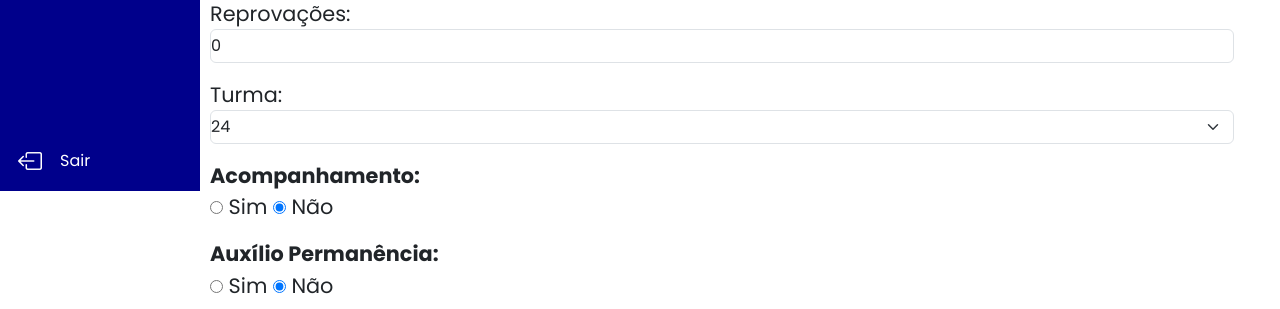
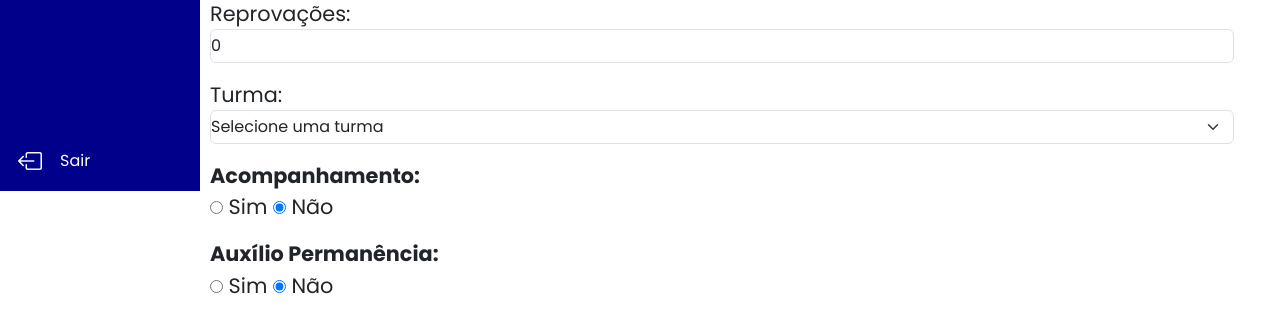
Before and after one commit to jeansf26/PPI-2024, a PHP site: page /SGN/edit_aluno.php?CPF=04861168082 in a window 1280 px wide. Shown: the part 609-918 px from the top of the page. Run offline with PHP 8.4, Linux system fonts and the light colour scheme; a user stored in the database is signed in; data comes from the database, SQL or seed files in the repository; data that the repository does not hold is empty.

Commit message:
Pequena correção de erro

```diff
--- a/SGN/config.php
+++ b/SGN/config.php
@@ -1,5 +1,5 @@
 <?php
-$servername = "127.0.0.1:3307";
+$servername = "127.0.0.1:3306";
 $database = "ppi";
 $username = "root";
 $password = "";
--- a/SGN/edit_aluno.php
+++ b/SGN/edit_aluno.php
@@ -37,7 +37,7 @@ if (isset($_GET['CPF'])) {
         //Um monte de consultas ao banco de dados para pegar o nome da turma que o aluno está
 
 
-        if ($ID_t != 0) {
+        if ($ID_t != $turma) {
             $sql_t = "SELECT Nome FROM turma WHERE ID=?";
             $stmt_t = $conn->prepare($sql_t);
             $stmt_t->bind_param("s", $ID_t);
@@ -243,7 +243,7 @@ if (isset($_GET['CPF'])) {
                         <div class="mb-3">
                             <label class="form-label" for="turma">Turma:</label>
                             <select class="form-select py-1" id="turma" name="turma" required>
-                                <option value="" disabled>Selecione uma turma</option>';
+                                <option value="" >Selecione uma turma</option>';
                                 foreach ($turmas as $turma) {
                                 // Verifica se a turma atual do aluno corresponde ao ID da turma na lista
                                 $selected = ((int)$turma['ID'] === (int)$ID_t) ? 'selected' : '';
```
